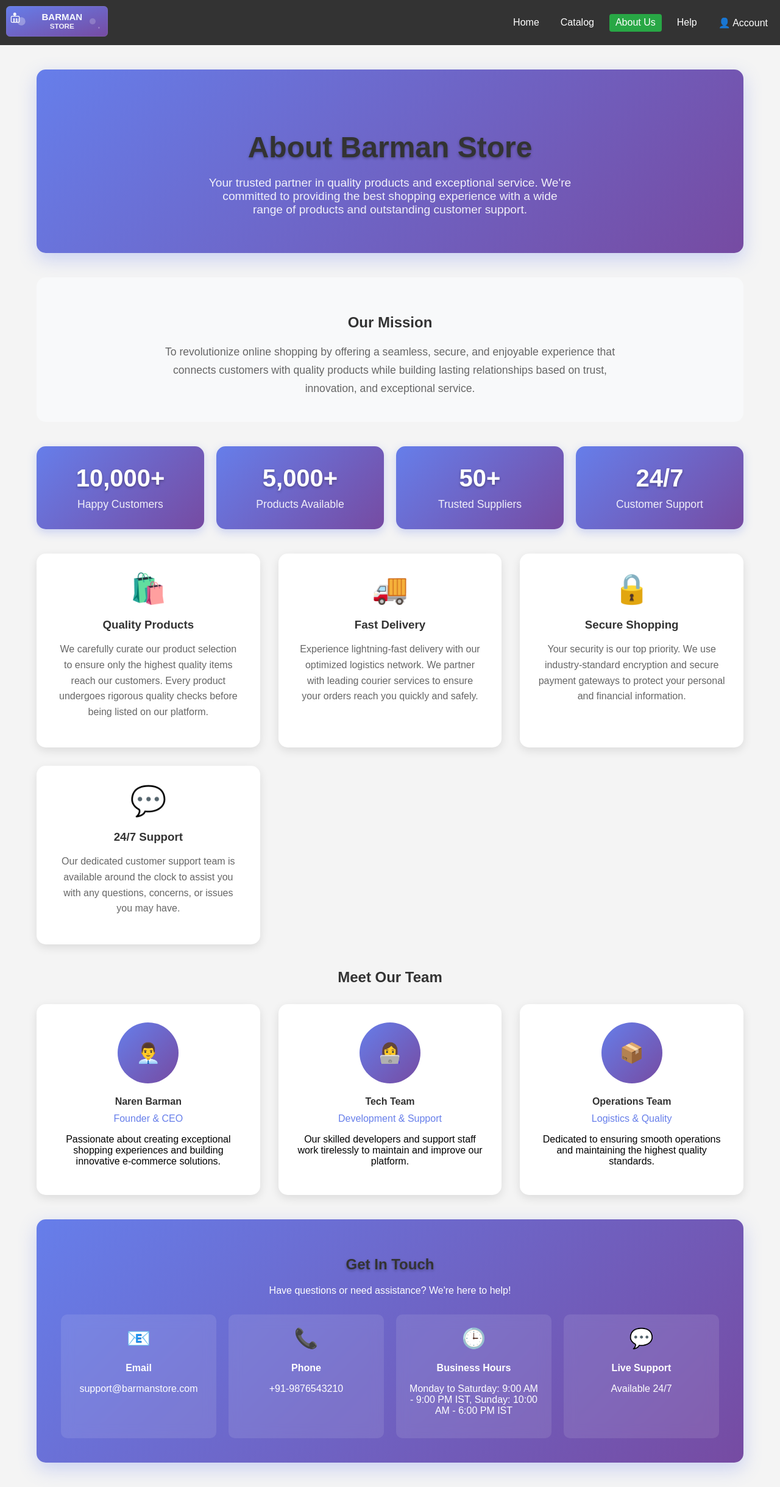
After one commit to narenbarman/WEBSITE-DEVELOPMENT, a Flask app: page /about in a window 1280 px wide. The commit adds this page. Shown: the whole page at 61% size. Run offline with Flask 3, Linux system fonts and the light colour scheme.

Commit message:
Add comprehensive About Us page and Credit Management tab to admin panel

```diff
--- a/app.py
+++ b/app.py
@@ -1649,6 +1649,10 @@ def print_bill(bill_id):
 
     return redirect(url_for('view_bills'))
 
+@app.route('/about')
+def about():
+    return render_template('about.html')
+
 @app.route('/help')
 def help():
     return render_template('help.html')
--- /dev/null
+++ b/templates/about.html
@@ -0,0 +1,325 @@
+<!DOCTYPE html>
+<html lang="en">
+<head>
+    <meta charset="UTF-8">
+    <meta name="viewport" content="width=device-width, initial-scale=1.0">
+    <title>Barman Store - About Us</title>
+    <link rel="stylesheet" href="{{ url_for('static', filename='css/style.css') }}">
+    <style>
+        .about-container {
+            max-width: 1200px;
+            margin: 0 auto;
+            padding: 20px;
+        }
+        .about-hero {
+            text-align: center;
+            padding: 60px 20px;
+            background: linear-gradient(135deg, #667eea 0%, #764ba2 100%);
+            color: white;
+            border-radius: 15px;
+            margin-bottom: 40px;
+            box-shadow: 0 10px 30px rgba(102, 126, 234, 0.3);
+        }
+        .about-hero h1 {
+            font-size: 3em;
+            margin-bottom: 20px;
+            text-shadow: 0 2px 4px rgba(0,0,0,0.3);
+        }
+        .about-hero p {
+            font-size: 1.2em;
+            opacity: 0.9;
+            max-width: 600px;
+            margin: 0 auto;
+        }
+        .about-section {
+            display: grid;
+            grid-template-columns: repeat(auto-fit, minmax(300px, 1fr));
+            gap: 30px;
+            margin-bottom: 40px;
+        }
+        .about-card {
+            background: white;
+            padding: 30px;
+            border-radius: 15px;
+            box-shadow: 0 5px 15px rgba(0,0,0,0.1);
+            text-align: center;
+            transition: transform 0.3s ease;
+        }
+        .about-card:hover {
+            transform: translateY(-5px);
+        }
+        .about-card .icon {
+            font-size: 3em;
+            margin-bottom: 20px;
+            color: #667eea;
+        }
+        .about-card h3 {
+            color: #333;
+            margin-bottom: 15px;
+        }
+        .about-card p {
+            color: #666;
+            line-height: 1.6;
+        }
+        .mission-section {
+            background: #f8f9fa;
+            padding: 40px;
+            border-radius: 15px;
+            text-align: center;
+            margin-bottom: 40px;
+        }
+        .mission-section h2 {
+            color: #333;
+            margin-bottom: 20px;
+        }
+        .mission-section p {
+            color: #666;
+            font-size: 1.1em;
+            line-height: 1.7;
+            max-width: 800px;
+            margin: 0 auto;
+        }
+        .stats-section {
+            display: grid;
+            grid-template-columns: repeat(auto-fit, minmax(200px, 1fr));
+            gap: 20px;
+            margin-bottom: 40px;
+        }
+        .stat-card {
+            background: linear-gradient(135deg, #667eea 0%, #764ba2 100%);
+            color: white;
+            padding: 30px;
+            border-radius: 15px;
+            text-align: center;
+            box-shadow: 0 5px 15px rgba(102, 126, 234, 0.3);
+        }
+        .stat-card .number {
+            font-size: 2.5em;
+            font-weight: bold;
+            margin-bottom: 10px;
+            text-shadow: 0 2px 4px rgba(0,0,0,0.3);
+        }
+        .stat-card .label {
+            font-size: 1.1em;
+            opacity: 0.9;
+        }
+        .team-section {
+            text-align: center;
+            margin-bottom: 40px;
+        }
+        .team-section h2 {
+            color: #333;
+            margin-bottom: 30px;
+        }
+        .team-grid {
+            display: grid;
+            grid-template-columns: repeat(auto-fit, minmax(250px, 1fr));
+            gap: 30px;
+        }
+        .team-member {
+            background: white;
+            padding: 30px;
+            border-radius: 15px;
+            box-shadow: 0 5px 15px rgba(0,0,0,0.1);
+            text-align: center;
+        }
+        .team-member .avatar {
+            width: 100px;
+            height: 100px;
+            background: linear-gradient(135deg, #667eea 0%, #764ba2 100%);
+            border-radius: 50%;
+            margin: 0 auto 20px;
+            display: flex;
+            align-items: center;
+            justify-content: center;
+            color: white;
+            font-size: 2em;
+            font-weight: bold;
+        }
+        .team-member h4 {
+            color: #333;
+            margin-bottom: 10px;
+        }
+        .team-member .role {
+            color: #667eea;
+            font-weight: 500;
+            margin-bottom: 15px;
+        }
+        .contact-section {
+            background: linear-gradient(135deg, #667eea 0%, #764ba2 100%);
+            color: white;
+            padding: 40px;
+            border-radius: 15px;
+            text-align: center;
+            box-shadow: 0 10px 30px rgba(102, 126, 234, 0.3);
+        }
+        .contact-section h2 {
+            margin-bottom: 20px;
+            text-shadow: 0 2px 4px rgba(0,0,0,0.3);
+        }
+        .contact-info {
+            display: grid;
+            grid-template-columns: repeat(auto-fit, minmax(200px, 1fr));
+            gap: 20px;
+            margin-top: 30px;
+        }
+        .contact-item {
+            background: rgba(255,255,255,0.1);
+            padding: 20px;
+            border-radius: 10px;
+            backdrop-filter: blur(10px);
+        }
+        .contact-item .icon {
+            font-size: 2em;
+            margin-bottom: 10px;
+        }
+        .contact-item h4 {
+            margin-bottom: 5px;
+        }
+        @media (max-width: 768px) {
+            .about-hero h1 {
+                font-size: 2em;
+            }
+            .about-section {
+                grid-template-columns: 1fr;
+            }
+            .stats-section {
+                grid-template-columns: repeat(2, 1fr);
+            }
+        }
+    </style>
+</head>
+<body>
+    <header>
+        <div class="logo">
+            <img src="{{ url_for('static', filename='assets/logo.svg') }}" alt="Barman Store Logo" style="height: 50px; width: auto;">
+        </div>
+        <nav>
+            <a href="{{ url_for('home') }}">Home</a>
+            <a href="{{ url_for('catalog') }}">Catalog</a>
+            <a href="{{ url_for('about') }}" style="background-color: #28a745; color: white;">About Us</a>
+            <a href="{{ url_for('help') }}">Help</a>
+            {% if current_user.is_authenticated %}
+                <a href="{{ url_for('support') }}">Support</a>
+                <a href="{{ url_for('account') }}" style="background-color: #28a745; color: white;">👤 {{ current_user.email.split('@')[0] if current_user.email else 'User' }}</a>
+                <a href="{{ url_for('logout') }}">Logout</a>
+            {% else %}
+                <a href="{{ url_for('account') }}">👤 Account</a>
+            {% endif %}
+        </nav>
+    </header>
+
+    <main>
+        <div class="about-container">
+            <!-- Hero Section -->
+            <section class="about-hero">
+                <h1>About Barman Store</h1>
+                <p>Your trusted partner in quality products and exceptional service. We're committed to providing the best shopping experience with a wide range of products and outstanding customer support.</p>
+            </section>
+
+            <!-- Mission Section -->
+            <section class="mission-section">
+                <h2>Our Mission</h2>
+                <p>To revolutionize online shopping by offering a seamless, secure, and enjoyable experience that connects customers with quality products while building lasting relationships based on trust, innovation, and exceptional service.</p>
+            </section>
+
+            <!-- Stats Section -->
+            <section class="stats-section">
+                <div class="stat-card">
+                    <div class="number">10,000+</div>
+                    <div class="label">Happy Customers</div>
+                </div>
+                <div class="stat-card">
+                    <div class="number">5,000+</div>
+                    <div class="label">Products Available</div>
+                </div>
+                <div class="stat-card">
+                    <div class="number">50+</div>
+                    <div class="label">Trusted Suppliers</div>
+                </div>
+                <div class="stat-card">
+                    <div class="number">24/7</div>
+                    <div class="label">Customer Support</div>
+                </div>
+            </section>
+
+            <!-- About Sections -->
+            <section class="about-section">
+                <div class="about-card">
+                    <div class="icon">🛍️</div>
+                    <h3>Quality Products</h3>
+                    <p>We carefully curate our product selection to ensure only the highest quality items reach our customers. Every product undergoes rigorous quality checks before being listed on our platform.</p>
+                </div>
+                <div class="about-card">
+                    <div class="icon">🚚</div>
+                    <h3>Fast Delivery</h3>
+                    <p>Experience lightning-fast delivery with our optimized logistics network. We partner with leading courier services to ensure your orders reach you quickly and safely.</p>
+                </div>
+                <div class="about-card">
+                    <div class="icon">🔒</div>
+                    <h3>Secure Shopping</h3>
+                    <p>Your security is our top priority. We use industry-standard encryption and secure payment gateways to protect your personal and financial information.</p>
+                </div>
+                <div class="about-card">
+                    <div class="icon">💬</div>
+                    <h3>24/7 Support</h3>
+                    <p>Our dedicated customer support team is available around the clock to assist you with any questions, concerns, or issues you may have.</p>
+                </div>
+            </section>
+
+            <!-- Team Section -->
+            <section class="team-section">
+                <h2>Meet Our Team</h2>
+                <div class="team-grid">
+                    <div class="team-member">
+                        <div class="avatar">👨‍💼</div>
+                        <h4>Naren Barman</h4>
+                        <div class="role">Founder & CEO</div>
+                        <p>Passionate about creating exceptional shopping experiences and building innovative e-commerce solutions.</p>
+                    </div>
+                    <div class="team-member">
+                        <div class="avatar">👩‍💻</div>
+                        <h4>Tech Team</h4>
+                        <div class="role">Development & Support</div>
+                        <p>Our skilled developers and support staff work tirelessly to maintain and improve our platform.</p>
+                    </div>
+                    <div class="team-member">
+                        <div class="avatar">📦</div>
+                        <h4>Operations Team</h4>
+                        <div class="role">Logistics & Quality</div>
+                        <p>Dedicated to ensuring smooth operations and maintaining the highest quality standards.</p>
+                    </div>
+                </div>
+            </section>
+
+            <!-- Contact Section -->
+            <section class="contact-section">
+                <h2>Get In Touch</h2>
+                <p>Have questions or need assistance? We're here to help!</p>
+                <div class="contact-info">
+                    <div class="contact-item">
+                        <div class="icon">📧</div>
+                        <h4>Email</h4>
+                        <p>{{ SUPPORT_EMAIL }}</p>
+                    </div>
+                    <div class="contact-item">
+                        <div class="icon">📞</div>
+                        <h4>Phone</h4>
+                        <p>{{ SUPPORT_PHONE }}</p>
+                    </div>
+                    <div class="contact-item">
+                        <div class="icon">🕒</div>
+                        <h4>Business Hours</h4>
+                        <p>{{ BUSINESS_HOURS }}</p>
+                    </div>
+                    <div class="contact-item">
+                        <div class="icon">💬</div>
+                        <h4>Live Support</h4>
+                        <p>Available 24/7</p>
+                    </div>
+                </div>
+            </section>
+        </div>
+    </main>
+</body>
+</html>
--- a/templates/catalog.html
+++ b/templates/catalog.html
@@ -15,6 +15,7 @@
         <nav>
             <a href="{{ url_for('home') }}">Home</a>
             <a href="{{ url_for('catalog') }}">Catalog</a>
+            <a href="{{ url_for('about') }}">About Us</a>
             <a href="{{ url_for('help') }}">Help</a>
             {% if current_user.is_authenticated %}
                 <a href="{{ url_for('support') }}">Support</a>
--- a/templates/help.html
+++ b/templates/help.html
@@ -74,6 +74,8 @@
         <nav>
             <a href="{{ url_for('home') }}">Home</a>
             <a href="{{ url_for('catalog') }}">Catalog</a>
+            <a href="{{ url_for('about') }}">About Us</a>
+            <a href="{{ url_for('help') }}" style="background-color: #28a745; color: white;">Help</a>
             {% if current_user.is_authenticated %}
                 <a href="{{ url_for('cart') }}" style="background-color: #ffc107; color: black;">🛒 Cart{% if cart_count > 0 %} ({{ cart_count }}){% endif %}</a>
                 <a href="{{ url_for('account') }}" style="background-color: #28a745; color: white;">👤 {{ current_user.email.split('@')[0] if current_user.email else 'User' }}</a>
--- a/templates/home.html
+++ b/templates/home.html
@@ -291,10 +291,10 @@
         <nav>
             <a href="{{ url_for('home') }}">Home</a>
             <a href="{{ url_for('catalog') }}">Catalog</a>
+            <a href="{{ url_for('about') }}">About Us</a>
             <a href="{{ url_for('help') }}">Help</a>
             {% if current_user.is_authenticated %}
                 <a href="{{ url_for('support') }}">Support</a>
-                <a href="{{ url_for('cart') }}" style="background-color: #ffc107; color: black;">🛒 Cart{% if cart_count > 0 %} ({{ cart_count }}){% endif %}</a>
                 <a href="{{ url_for('account') }}" style="background-color: #28a745; color: white;">👤 {{ current_user.email.split('@')[0] if current_user.email else 'User' }}</a>
                 <a href="{{ url_for('logout') }}" style="background-color: #6c757d; color: white;">Logout</a>
             {% else %}
@@ -444,7 +444,7 @@
                 <a href="{{ url_for('catalog') }}">Products</a>
                 <a href="{{ url_for('account') }}">Account</a>
                 <a href="#contact">Contact Us</a>
-                <a href="#about">About Us</a>
+                <a href="{{ url_for('about') }}">About Us</a>
             </div>
             <div class="footer-bottom">
                 <p>&copy; 2024 Barman Store. All rights reserved. | Your One-Stop Departmental Store</p>
```
Also changed, not shown: templates/account.html (+41 -35 lines), templates/admin.html (+55 -0 lines).
